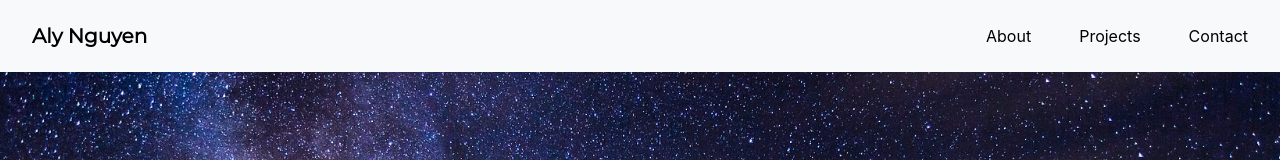
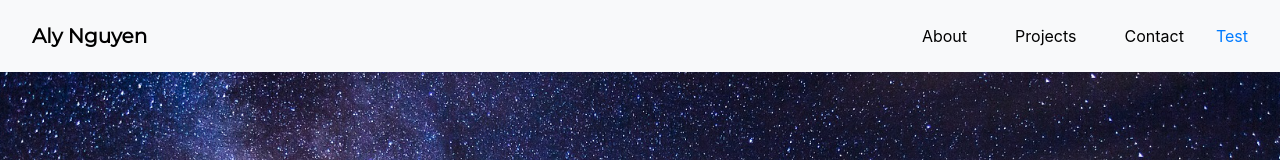
Before and after one commit to alynguyen/portfolio, a React (Create React App) app: page / in a window 1280 px wide. Shown: the top 160 px of the page. Built offline with nearby package versions, Linux system fonts and the light colour scheme.

Commit message:
test anchors deploy

```diff
--- a/src/components/Navbar/Navbar.jsx
+++ b/src/components/Navbar/Navbar.jsx
@@ -5,7 +5,7 @@ import './Navbar.css';
 
 const Navbar = () => {
   return (
-    <div>
+    <div id="home">
       <BsNav collapseOnSelect expand="sm" bg="light" variant="light" fixed="top">
         <BsNav.Brand>
           <AnchorLink href="#home" className="BsNav-Brand link nav-link">Aly Nguyen</AnchorLink>
@@ -17,6 +17,7 @@ const Navbar = () => {
           <AnchorLink className="Navbar-Link link nav-link" href="#about">About</AnchorLink>
           <AnchorLink className="Navbar-Link link nav-link" href="#projects">Projects</AnchorLink>
           <AnchorLink className="Navbar-Link link nav-link" href="#contact">Contact</AnchorLink>
+          <Nav.Link>Test</Nav.Link>
         </BsNav.Collapse>
       </BsNav>
     </div>
```
